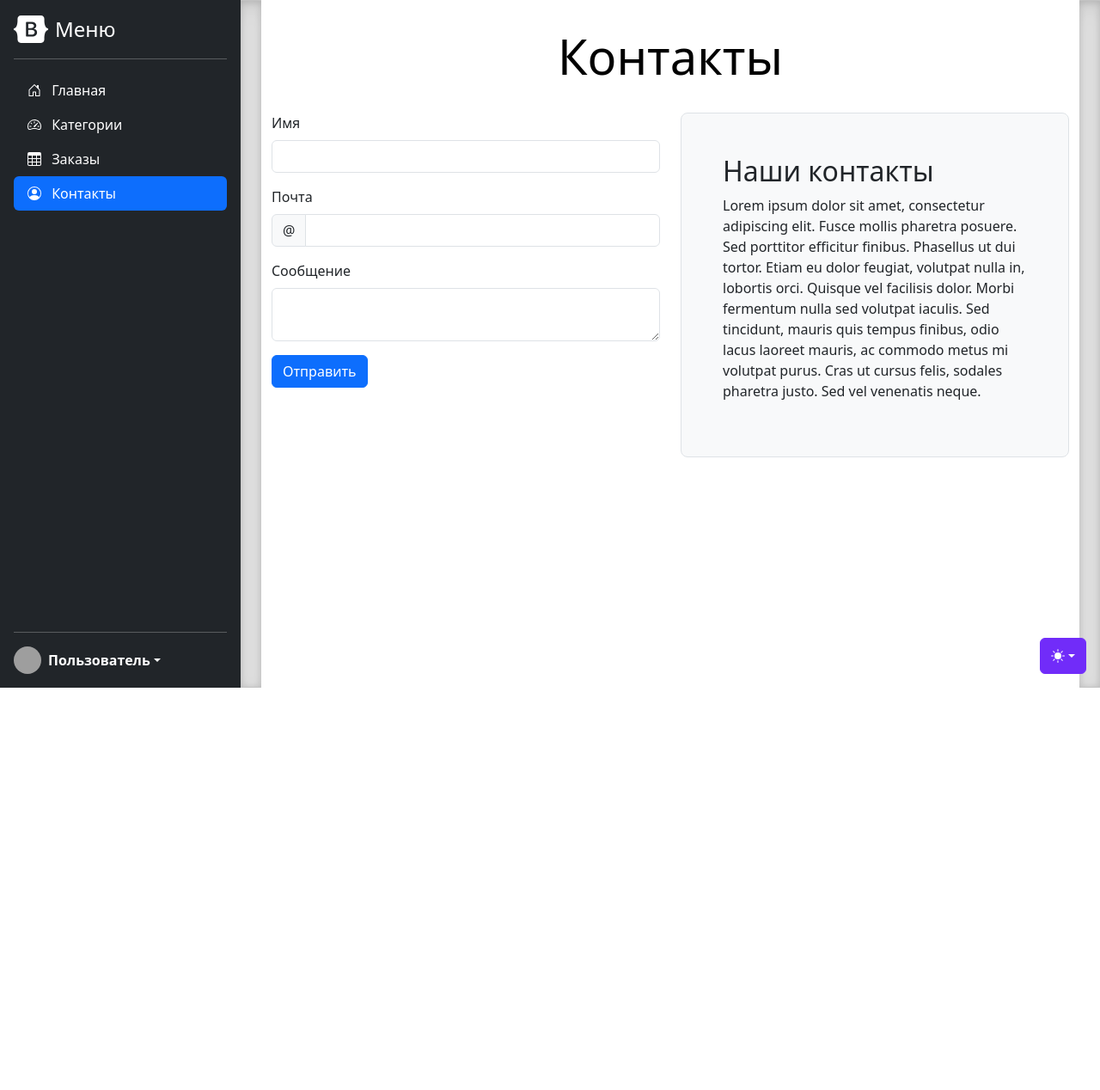
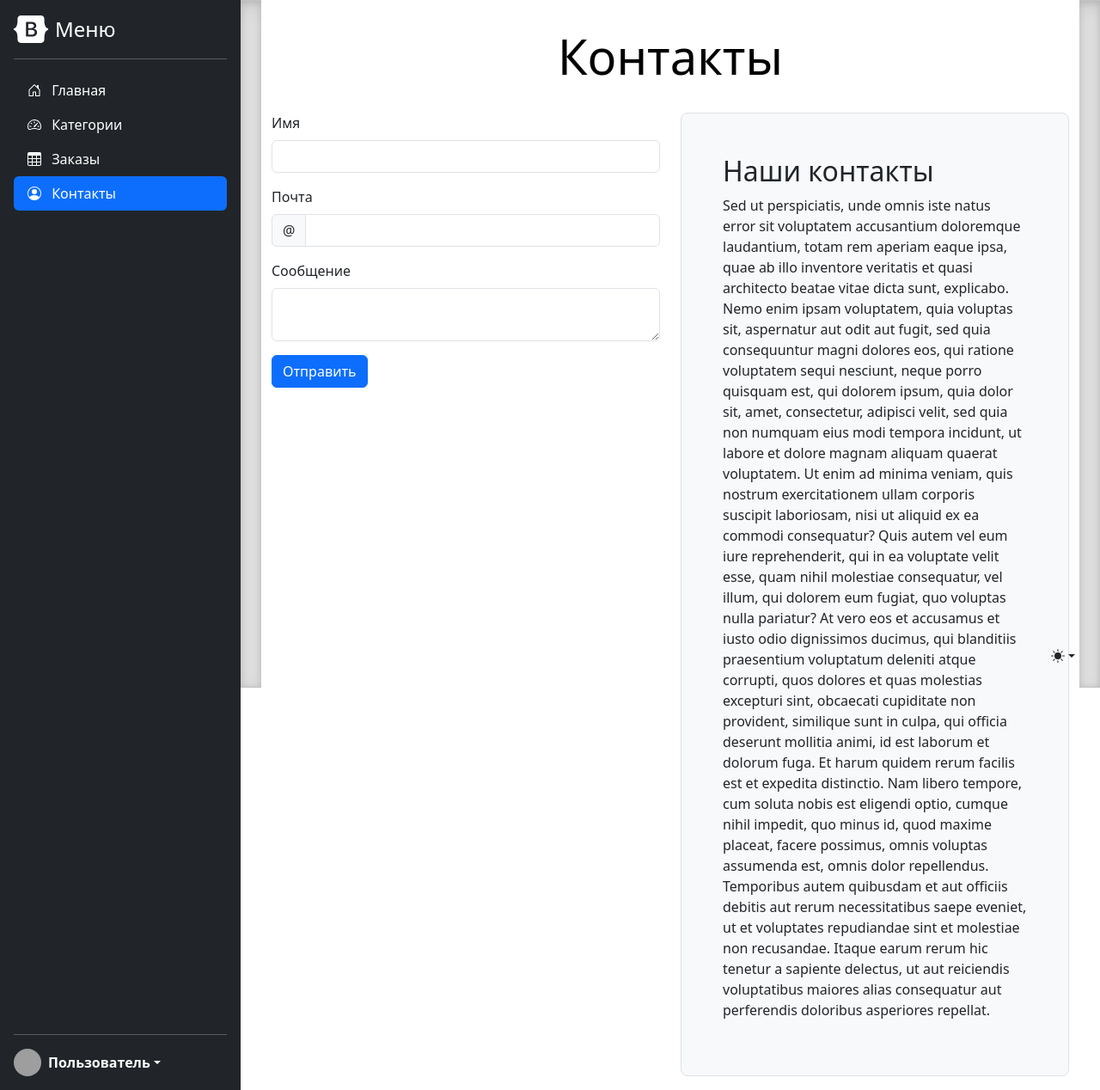
Before and after one commit to va0r/19.1, a Python web app: template templates/contacts.html in a window 1280 px wide. Shown: the whole page at 86% size. Before the commit the page ends 800 px from the top, so only its background shows below. Run offline with Jinja, Linux system fonts and the light colour scheme; the template is opened without the code that fills it, so the values that code supplies are empty; grey boxes are pictures that could not be loaded.

Commit message:
(l) code review

```diff
--- a/templates/contacts.html
+++ b/templates/contacts.html
@@ -2,7 +2,7 @@
 <html lang="en" data-bs-theme="auto">
 <head>
 
-    <script src="../basics/color-modes.js"></script>
+    <script src="https://cdn.jsdelivr.net/gh/va0r/19.1@e08e36762636d12be761e0b602d2d886e7dc4f59/basics/color-modes.js"></script>
 
     <meta charset="utf-8">
     <meta name="viewport" content="width=device-width, initial-scale=1">
@@ -14,7 +14,8 @@
 
     <link rel="canonical" href="https://getbootstrap.com/docs/5.3/examples/sidebars/">
 
-    <link href="../basics/bootstrap.min.css" rel="stylesheet">
+    <link href="https://cdn.jsdelivr.net/gh/va0r/19.1@e08e36762636d12be761e0b602d2d886e7dc4f59/basics/bootstrap.min.css"
+          rel="stylesheet">
 
     <style>
         .bd-placeholder-img {
@@ -92,7 +93,8 @@
     </style>
 
     <!-- Custom styles for this template -->
-    <link href="../basics/sidebars.css" rel="stylesheet">
+    <link href="https://cdn.jsdelivr.net/gh/va0r/19.1@e08e36762636d12be761e0b602d2d886e7dc4f59/basics/bootstrap.min.css"
+          rel="stylesheet">
 </head>
 
 <body>
@@ -309,11 +311,26 @@
                 <div class="col-md-6">
                     <div class="h-100 p-5 bg-body-tertiary border rounded-3">
                         <h2>Наши контакты</h2>
-                        <p>Lorem ipsum dolor sit amet, consectetur adipiscing elit. Fusce mollis pharetra posuere. Sed
-                            porttitor efficitur finibus. Phasellus ut dui tortor. Etiam eu dolor feugiat, volutpat nulla
-                            in, lobortis orci. Quisque vel facilisis dolor. Morbi fermentum nulla sed volutpat iaculis.
-                            Sed tincidunt, mauris quis tempus finibus, odio lacus laoreet mauris, ac commodo metus mi
-                            volutpat purus. Cras ut cursus felis, sodales pharetra justo. Sed vel venenatis neque.</p>
+                        <p>Sed ut perspiciatis, unde omnis iste natus error sit voluptatem accusantium doloremque
+                            laudantium, totam rem aperiam eaque ipsa, quae ab illo inventore veritatis et quasi
+                            architecto beatae vitae dicta sunt, explicabo. Nemo enim ipsam voluptatem, quia voluptas
+                            sit, aspernatur aut odit aut fugit, sed quia consequuntur magni dolores eos, qui ratione
+                            voluptatem sequi nesciunt, neque porro quisquam est, qui dolorem ipsum, quia dolor sit,
+                            amet, consectetur, adipisci velit, sed quia non numquam eius modi tempora incidunt, ut
+                            labore et dolore magnam aliquam quaerat voluptatem. Ut enim ad minima veniam, quis nostrum
+                            exercitationem ullam corporis suscipit laboriosam, nisi ut aliquid ex ea commodi
+                            consequatur? Quis autem vel eum iure reprehenderit, qui in ea voluptate velit esse, quam
+                            nihil molestiae consequatur, vel illum, qui dolorem eum fugiat, quo voluptas nulla pariatur?
+                            At vero eos et accusamus et iusto odio dignissimos ducimus, qui blanditiis praesentium
+                            voluptatum deleniti atque corrupti, quos dolores et quas molestias excepturi sint, obcaecati
+                            cupiditate non provident, similique sunt in culpa, qui officia deserunt mollitia animi, id
+                            est laborum et dolorum fuga. Et harum quidem rerum facilis est et expedita distinctio. Nam
+                            libero tempore, cum soluta nobis est eligendi optio, cumque nihil impedit, quo minus id,
+                            quod maxime placeat, facere possimus, omnis voluptas assumenda est, omnis dolor repellendus.
+                            Temporibus autem quibusdam et aut officiis debitis aut rerum necessitatibus saepe eveniet,
+                            ut et voluptates repudiandae sint et molestiae non recusandae. Itaque earum rerum hic
+                            tenetur a sapiente delectus, ut aut reiciendis voluptatibus maiores alias consequatur aut
+                            perferendis doloribus asperiores repellat.</p>
                     </div>
                 </div>
             </div>
@@ -325,9 +342,9 @@
 
 </main>
 
-<script src="../basics/bootstrap.bundle.min.js"></script>
+<script src="https://cdn.jsdelivr.net/gh/va0r/19.1@e08e36762636d12be761e0b602d2d886e7dc4f59/basics/bootstrap.bundle.min.js"></script>
 
-<script src="../basics/sidebars.js"></script>
+<script src="https://github.com/va0r/19.1/blob/e08e36762636d12be761e0b602d2d886e7dc4f59/basics/sidebars.js"></script>
 
 </body>
 
```
Also changed, not shown: templates/catalog.html (+5 -5 lines), templates/category_1.html (+5 -5 lines), templates/index.html (+5 -5 lines), README.md (added).
